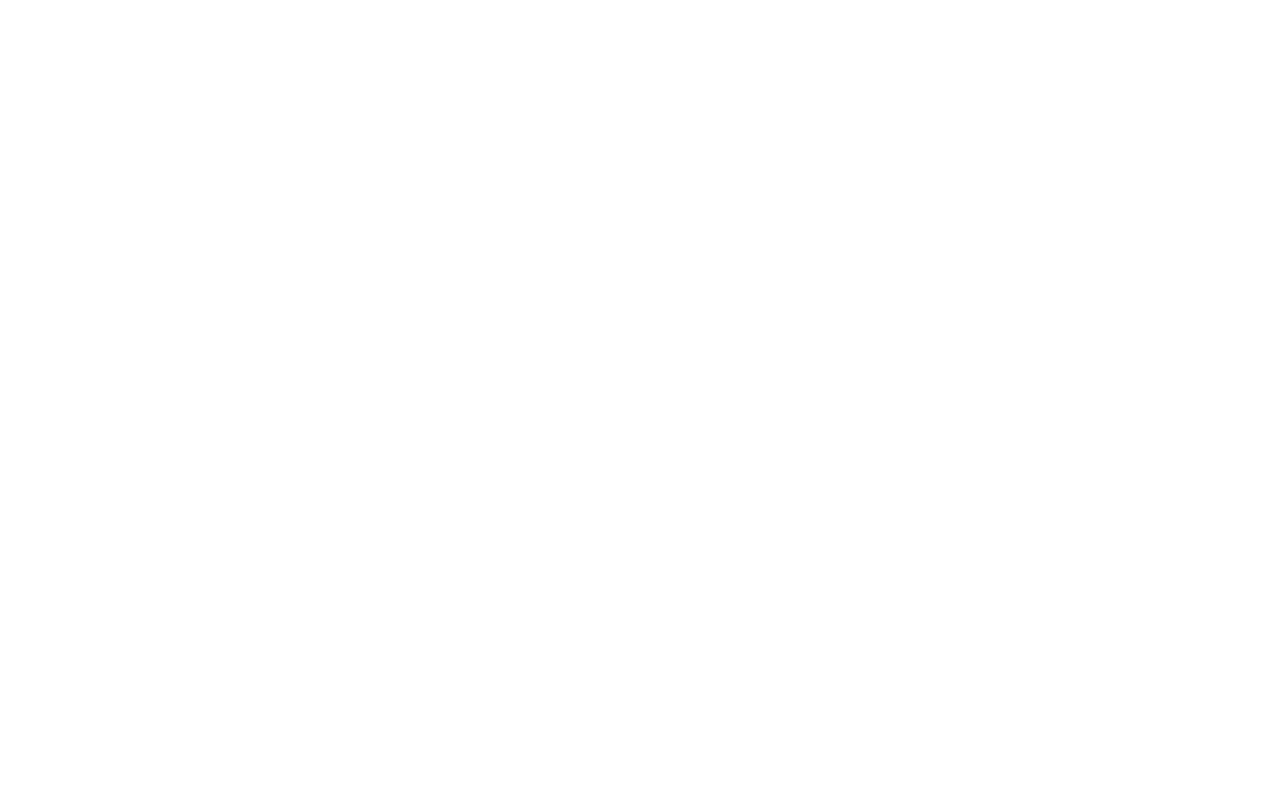
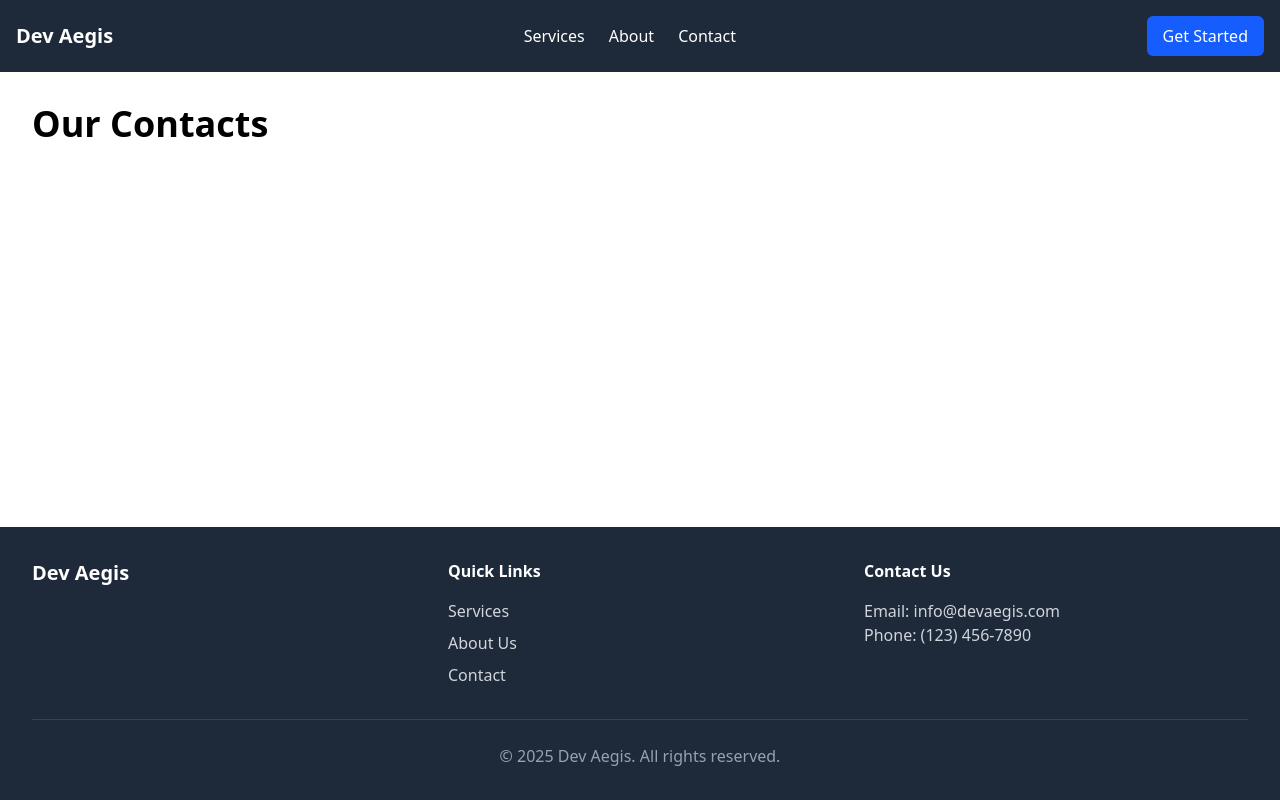
Before and after one commit to devAegis/website, a React (Vite) app: page /contact in a window 1280 px wide. Before the commit this address had no page. Built offline with nearby package versions, Linux system fonts and the light colour scheme.

Commit message:
setup page routing

```diff
--- a/src/App.jsx
+++ b/src/App.jsx
@@ -3,8 +3,11 @@
 import reactLogo from './assets/react.svg'
 import viteLogo from '/vite.svg'
 import Landing from './pages/Landing'
-import './App.css'
+import About from './pages/About'
+import Contact from './pages/Contact'
+import Services from './pages/Services';
 import './index.css';
+
 
 function App() {
 
@@ -12,7 +15,10 @@
     <Router>
       <Routes>
         <Route path="/" element={<Landing />} />
-        {/* <Route path="/about" element={<About />} /> */}
+        <Route path="/about" element={<About />} />
+        <Route path="/contact" element={<Contact />} />
+        <Route path="/services" element={<Services />} />
+
       </Routes>
     </Router>
   )
--- a/src/components/Navbar.jsx
+++ b/src/components/Navbar.jsx
@@ -1,15 +1,16 @@
 import React from 'react';
+import { Link } from 'react-router-dom';
+
 
 const Navbar = () => {
   return (
     <nav className="bg-gray-800 text-white p-4 sticky top-0 z-50">
       <div className="container mx-auto flex justify-between items-center">
-        <div className="text-xl font-bold">Dev Aegis</div>
+        <Link to="/" className="text-xl font-bold">Dev Aegis</Link>
         <div className="hidden md:flex space-x-6">
-          <a href="#services" className="hover:text-blue-300 transition-colors">Services</a>
-          <a href="#about" className="hover:text-blue-300 transition-colors">About</a>
-          <a href="#portfolio" className="hover:text-blue-300 transition-colors">Portfolio</a>
-          <a href="#contact" className="hover:text-blue-300 transition-colors">Contact</a>
+          <Link to="/services" className="hover:text-blue-300 transition-colors">Services</Link>
+          <Link to="/about" className="hover:text-blue-300 transition-colors">About</Link>
+          <Link to="/contact" className="hover:text-blue-300 transition-colors">Contact</Link>
         </div>
         <button className="bg-blue-600 hover:bg-blue-700 px-4 py-2 rounded-md transition-colors">
           Get Started
--- /dev/null
+++ b/src/pages/About.jsx
@@ -0,0 +1,20 @@
+import React from 'react';
+import Navbar from '../components/Navbar';
+import Footer from '../components/Footer';
+
+const About = () => {
+  return (
+    <div className="min-h-screen flex flex-col">
+      <Navbar />
+
+      <main className="flex-grow container mx-auto p-8">
+        <h1 className="text-4xl font-bold mb-6">About Us</h1>
+        {/* Your services content */}
+      </main>
+
+      <Footer />
+    </div>
+  );
+};
+
+export default About;
--- /dev/null
+++ b/src/pages/Contact.jsx
@@ -0,0 +1,20 @@
+import React from 'react';
+import Navbar from '../components/Navbar';
+import Footer from '../components/Footer';
+
+const Contact = () => {
+  return (
+    <div className="min-h-screen flex flex-col">
+      <Navbar />
+
+      <main className="flex-grow container mx-auto p-8">
+        <h1 className="text-4xl font-bold mb-6">Our Contacts</h1>
+        {/* Your services content */}
+      </main>
+
+      <Footer />
+    </div>
+  );
+};
+
+export default Contact;
--- a/src/pages/Landing.jsx
+++ b/src/pages/Landing.jsx
@@ -8,7 +8,7 @@
     <div className="min-h-screen flex flex-col">
       <Navbar />
 
-      <main className="flex-grow">
+      <main className="flex-grow h-[100vh] bg-gray-100 flex items-center justify-center">
         <div className="container mx-auto p-4 py-16 text-center">
           <h1 className="text-4xl md:text-5xl font-bold mb-6">
             Welcome to <span className="text-blue-600">Dev Aegis</span>
--- /dev/null
+++ b/src/pages/Services.jsx
@@ -0,0 +1,20 @@
+import React from 'react';
+import Navbar from '../components/Navbar';
+import Footer from '../components/Footer';
+
+const Services = () => {
+  return (
+    <div className="min-h-screen flex flex-col">
+      <Navbar />
+
+      <main className="flex-grow container mx-auto p-8">
+        <h1 className="text-4xl font-bold mb-6">Our Services</h1>
+        {/* Your services content */}
+      </main>
+
+      <Footer />
+    </div>
+  );
+};
+
+export default Services;
```
